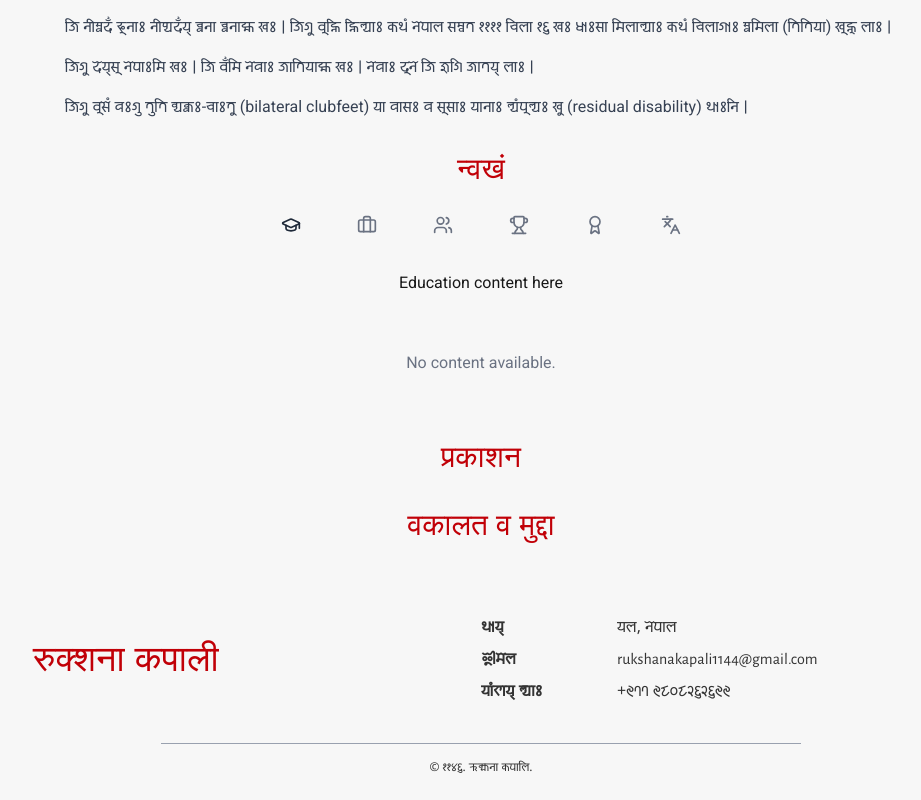
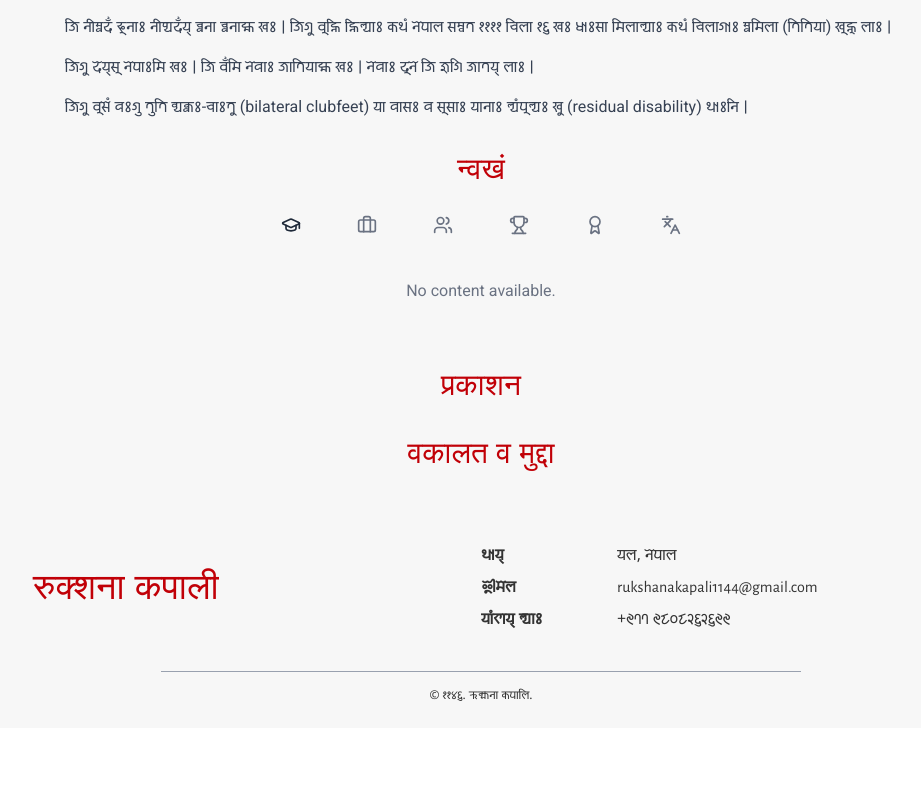
Before and after one commit to shakyasimha/ruku-ya-portfolio, a Next.js app: page / in a window 1280 px wide. Shown: the part 918-1718 px from the top of the page, without its empty margins (159-1080 px from the left). After the commit the page ends 1646 px from the top, so only its background shows below. Built offline with nearby package versions, Linux system fonts and the light colour scheme; a web font is replaced by a local one.

Commit message:
tabs and cards now shows accordingly

```diff
--- a/src/app/page.tsx
+++ b/src/app/page.tsx
@@ -18,7 +18,7 @@ import Navbar from "@/components/Navbar";
 import Profile from "@/components/Profile";
 import Footer from "@/components/Footer";
 import MdxContent from "@/components/MdxContent";
-import MdxCardDisplay from "@/components/MdxCardDisplay";
+// import MdxCardDisplay from "@/components/MdxCardDisplay";
 import Tabs from "@/components/Tabs";
 
 const headerItems = {
@@ -104,7 +104,7 @@ export default function Home() {
             </h2>
 
             <Tabs />
-            <MdxCardDisplay section="work" />
+            {/* <MdxCardDisplay section="work" /> */}
           </div>
 
           {/* Publications */}
--- a/src/components/Tabs/index.tsx
+++ b/src/components/Tabs/index.tsx
@@ -10,6 +10,7 @@ import {
   Languages,
 } from "lucide-react";
 import { useLanguage } from "@/lib/languageContext";
+import MdxCardDisplay from "@/components/MdxCardDisplay";
 
 export default function Tabs() {
   const lang = useLanguage();
@@ -24,7 +25,7 @@ export default function Tabs() {
         ne: "शिक्षा",
         new: "",
       },
-      content: "Education content here",
+      content: "academics",
     },
     {
       id: 1,
@@ -34,7 +35,7 @@ export default function Tabs() {
         ne: "पेशागत अनुभव",
         new: "",
       },
-      content: "Work experience content here",
+      content: "work",
     },
     {
       id: 2,
@@ -44,7 +45,7 @@ export default function Tabs() {
         ne: "",
         new: "",
       },
-      content: "Affiliations content here",
+      content: "affiliations",
     },
     {
       id: 3,
@@ -54,7 +55,7 @@ export default function Tabs() {
         ne: "",
         new: "",
       },
-      content: "Fellowships content here",
+      content: "fellowship",
     },
     {
       id: 4,
@@ -64,7 +65,7 @@ export default function Tabs() {
         ne: "",
         new: "",
       },
-      content: "Awards content here",
+      content: "awards",
     },
     {
       id: 5,
@@ -74,7 +75,7 @@ export default function Tabs() {
         ne: "भाषा",
         new: "",
       },
-      content: "Language content here",
+      content: "language",
     },
   ];
 
@@ -101,7 +102,7 @@ export default function Tabs() {
       </div>
 
       {/* Tab Content */}
-      <div className="p-6">{tabs[activeTab].content}</div>
+      <MdxCardDisplay section={tabs[activeTab].content} />
     </div>
   );
 }
```
